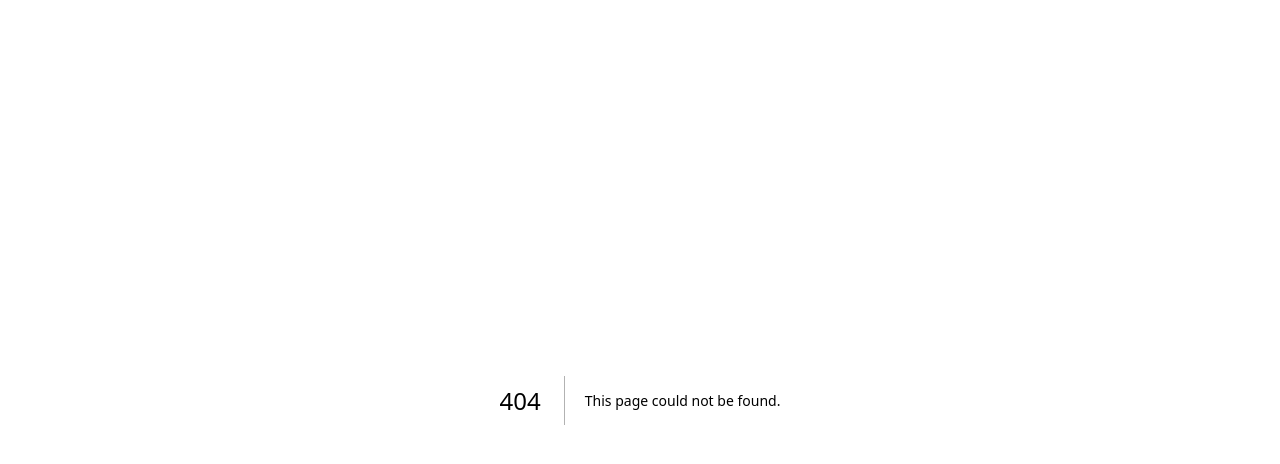
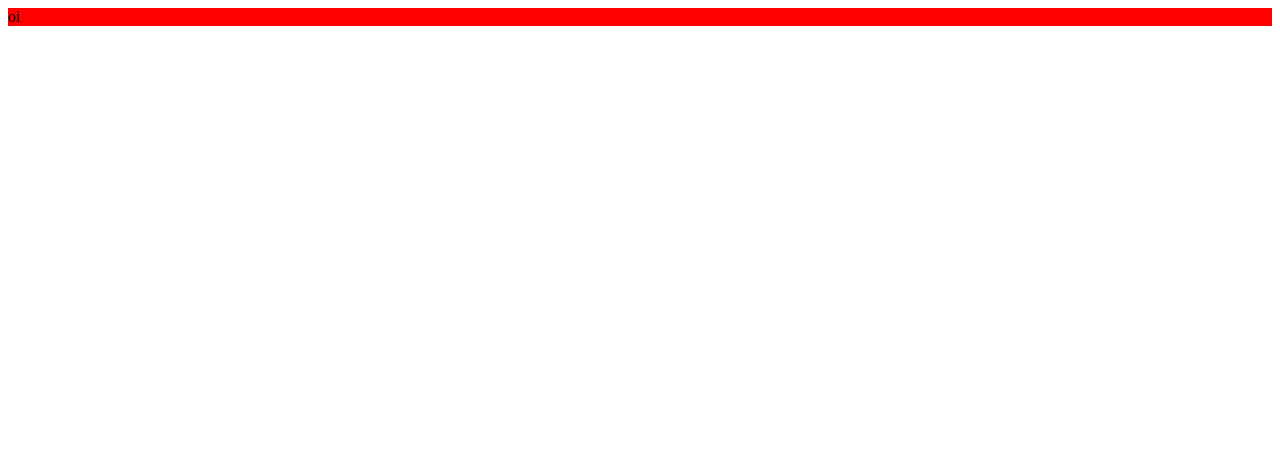
Before and after one commit to Joao-Ortega/estoque-facil-front, a Next.js app: page /home in a window 1280 px wide. Before the commit this address had no page. Shown: the top 464 px of the page. Built offline with nearby package versions, Linux system fonts and the light colour scheme.

Commit message:
Create login page

```diff
--- a/src/app/layout.tsx
+++ b/src/app/layout.tsx
@@ -16,7 +16,6 @@ export default function RootLayout({
   return (
     <html lang="en">
       <body
-        // style={{ width: "100%"}}
         className={inter.className}>{children}
       </body>
     </html>
--- /dev/null
+++ b/src/pages/home.tsx
@@ -0,0 +1,15 @@
+
+import { Box } from '@mui/material';
+export default function Home() {
+  return (
+    <Box
+      sx={{
+        backgroundColor: 'red',
+      }}
+      width= "100%"
+      height= "100%"
+    >
+      oi
+    </Box>
+  )
+};
--- a/src/pages/index.tsx
+++ b/src/pages/index.tsx
@@ -1,7 +1,7 @@
 import React from 'react'
 import Login from '../Components/Login'
 
-export default function Home() {
+export default function Index() {
   return (
     <Login />
   )
```
Also changed, not shown: src/Components/Login.tsx (+14 -2 lines).
